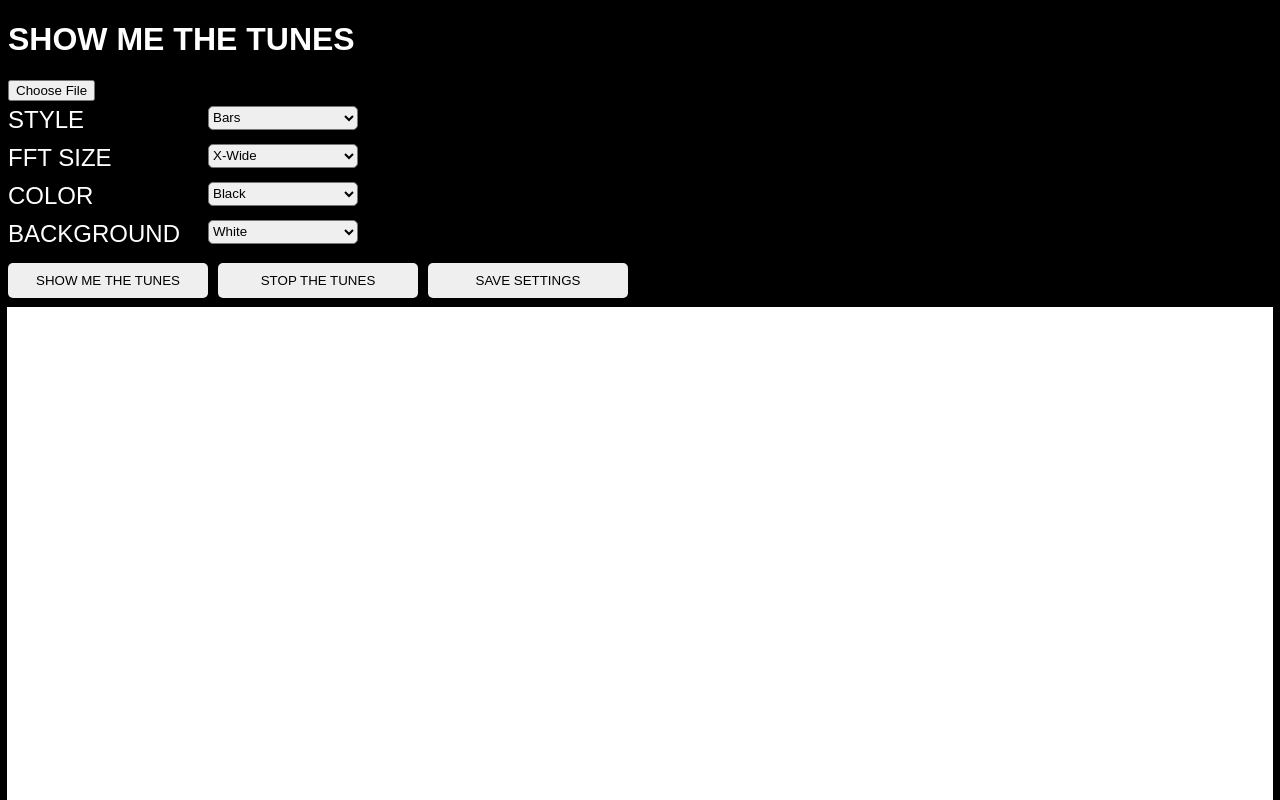
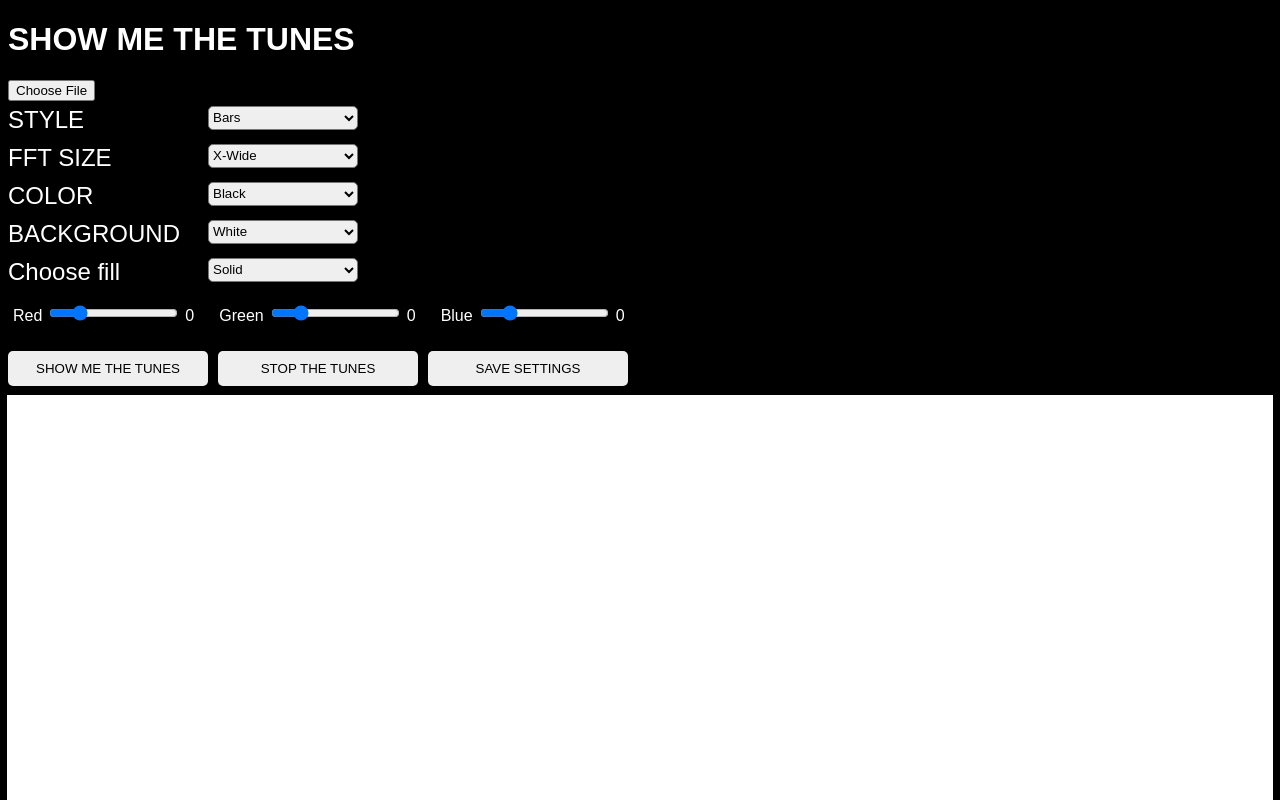
Before and after one commit to JesseKovash/MVP-AudioVisualizer, a React (Create React App) app in the folder audio-visualizer/: page / in a window 1280 px wide. Shown: the top 800 px of the page. Built offline with nearby package versions, Linux system fonts and the light colour scheme.

Commit message:
rgb slider bars built and storing values correctly

```diff
--- a/audio-visualizer/public/styles.css
+++ b/audio-visualizer/public/styles.css
@@ -7,14 +7,14 @@ h1 {
   color: white;
 }
 
-.buttons-container, .width, .color, .file-container, .shape {
+.buttons-container, .width, .color, .file-container, .shape, .fill {
   color: white;
   font-size: 1.5rem;
   position: relative;
   padding: 5px 0;
 }
 
-.type-select-list, .fft-select-list, .color-select-list, .file-options, .background-select-list, .shape-select-list {
+.type-select-list, .fft-select-list, .color-select-list, .file-options, .background-select-list, .shape-select-list, .fill-select-list {
   position: absolute;
   color: black;
   left: 200px;
@@ -37,6 +37,25 @@ h1 {
   color: white;
   cursor: pointer;
 }
+
+.color-slider-label {
+  color: white;
+  padding: 0 5px 0 25px;
+}
+
+.color-slider-label-red {
+  padding-left: 5px;
+}
+
+.color-values {
+  color: white;
+  display: inline-block;
+  padding-left: 5px;
+}
+
+/* .color-slider-bar {
+
+} */
 
 .modal-button {
   border: 1px solid black;
--- a/audio-visualizer/src/components/App.jsx
+++ b/audio-visualizer/src/components/App.jsx
@@ -11,6 +11,10 @@ function App() {
   const [fftChoice, setfftChoice] = useState(64);
   const [colorChoice, setColorChoice] = useState('black');
   const [backgroundChoice, setBackgroundChoice] = useState('white');
+  const [fillChoice, setfillChoice] = useState('solid');
+  const [red, setRed] = useState(0);
+  const [green, setGreen] = useState(0);
+  const [blue, setBlue] = useState(0)
   // const [shapeChoice, setShapeChoice] = useState('rectangle')
   let fileOptions;
 
@@ -34,8 +38,26 @@ function App() {
   const changeColor = function (e) {
     setColorChoice(e.target.value);
   }
-  const changeBackground = function(e) {
+
+  const changeBackground = function (e) {
     setBackgroundChoice(e.target.value);
+  }
+
+  const changeFill = function (e) {
+    setfillChoice(e.target.value);
+  }
+
+  const changeRGB = function (e) {
+    if (e.target.name === 'red') {
+      setRed(e.target.value)
+    }
+    if (e.target.name === 'green') {
+      setGreen(e.target.value)
+    }
+    if (e.target.name === 'blue') {
+      setBlue(e.target.value)
+    }
+    console.log(red, green, blue)
   }
   // const changeShape = function(e) {
   //   setShapeChoice(e.target.value);
@@ -49,9 +71,9 @@ function App() {
       fileContainer.push(<option value={index} key={index}>{oneFile[0]}</option>);
     })
     fileOptions =
-    <div className="file-container">
-      MY FILES
-      <select className="file-options">{fileContainer}</select>
+      <div className="file-container">
+        MY FILES
+        <select className="file-options">{fileContainer}</select>
 
       </div>
   }
@@ -70,7 +92,7 @@ function App() {
 
         </div>
         <div className="options-container">
-            {fileOptions}
+          {fileOptions}
           <div className="buttons-container">
             STYLE
             <select
@@ -141,7 +163,55 @@ function App() {
               <option value="round">Round</option>
             </select>
           </div> */}
-          {/* <div className="width">Choose fill</div> */}
+          <div className="fill">
+            Choose fill
+            <select
+              name="fillSelect"
+              className="fill-select-list"
+              onChange={(e) => { changeFill(e) }}
+            >
+              <option value="solid">Solid</option>
+              <option value="hollow">Hollow</option>
+            </select>
+          </div>
+          <div>
+            <label className="color-slider-label color-slider-label-red">Red</label>
+            <input
+              className="color-slider-bar"
+              name="red"
+              id="typeinp"
+              type="range"
+              min="0"
+              max="250"
+              step="1"
+              onChange={(e)=>{changeRGB(e)}}
+            ></input>
+            <p className="color-values">{red}</p>
+            <label className="color-slider-label">Green</label>
+            <input
+              className="color-slider-bar"
+              name="green"
+              id="typeinp"
+              type="range"
+              min="0"
+              max="250"
+              step="1"
+              onChange={(e)=>{changeRGB(e)}}
+            ></input>
+            <p className="color-values">{green}</p>
+            <label className="color-slider-label">Blue</label>
+            <input
+              className="color-slider-bar"
+              name="blue"
+              id="typeinp"
+              type="range"
+              min="0"
+              max="250"
+              step="1"
+              onChange={(e)=>{changeRGB(e)}}
+            ></input>
+            <p className="color-values">{blue}</p>
+          </div>
         </div>
       </div>
       <Canvas
@@ -150,7 +220,8 @@ function App() {
         fftChoice={fftChoice}
         colorChoice={colorChoice}
         backgroundChoice={backgroundChoice}
-        // shapeChoice={shapeChoice}
+        fillChoice={fillChoice}
+      // shapeChoice={shapeChoice}
       />
     </div>
   );
--- a/audio-visualizer/src/components/canvas.jsx
+++ b/audio-visualizer/src/components/canvas.jsx
@@ -58,7 +58,8 @@ function Canvas(props) {
     analyser.fftSize = props.fftChoice;
     const bufferLength = analyser.frequencyBinCount;
     let dataArray = new Uint8Array(bufferLength);
-    const barWidth = (canvasElement.width/2 / bufferLength);
+    const barWidth = ((canvasElement.width/2) / bufferLength);
+    console.log(canvasElement.width / 2, bufferLength, barWidth)
     let barHeight;
     let x;
 
@@ -72,17 +73,18 @@ function Canvas(props) {
         const red = 250 * (i / bufferLength);
         const green = 0;
         const blue = barHeight + (2 * (i / bufferLength));
-        //bars
-        if (props.visualType === 'bars') {
+        //solid bars
+        if (props.visualType === 'bars' && props.fillChoice === 'solid') {
           // ctx.fillStyle = "rgb(" + red + "," + green + "," + blue + ")";
           ctx.fillStyle = props.colorChoice;
           ctx.fillRect(canvasElement.width/2 - x, canvasElement.height - barHeight, barWidth, barHeight);
         }
-
         //hollowbars
-        // ctx.rect(x, canvasElement.height - barHeight, barWidth, barHeight);
-        // ctx.strokeStyle = "black";
-        // ctx.stroke();
+        if (props.visualType === 'bars' && props.fillChoice === 'hollow'){
+          ctx.rect(canvasElement.width/2 - x, canvasElement.height - barHeight, barWidth, barHeight);
+          ctx.strokeStyle = props.colorChoice;;
+          ctx.stroke();
+        }
 
         // circles
         if (props.visualType === 'circles') {
@@ -90,8 +92,10 @@ function Canvas(props) {
           ctx.arc(canvasElement.width/2 - x, canvasElement.height - barHeight, barWidth * 0.5, 0, 2 * Math.PI);
           ctx.strokeStyle = props.colorChoice;
           ctx.stroke();
-          ctx.fillStyle = props.colorChoice;
-          ctx.fill();
+          if (props.fillChoice === 'solid') {
+            ctx.fillStyle = props.colorChoice;
+            ctx.fill();
+          }
         }
 
 
@@ -107,8 +111,9 @@ function Canvas(props) {
         //   ctx.stroke();
         //   ctx.strokeStyle = "black";
         //   ctx.stroke();
-        x += barWidth + 0.1;
+        x += barWidth;
       }
+
       //right half
       for (let i = 0; i < bufferLength; i++) {
         barHeight = dataArray[i] * 1.5;
@@ -116,16 +121,17 @@ function Canvas(props) {
         const green = 0;
         const blue = barHeight + (2 * (i / bufferLength));
         //bars
-        if (props.visualType === 'bars') {
+        if (props.visualType === 'bars' && props.fillChoice === 'solid') {
           // ctx.fillStyle = "rgb(" + red + "," + green + "," + blue + ")";
           ctx.fillStyle = props.colorChoice;
           ctx.fillRect(x, canvasElement.height - barHeight, barWidth, barHeight);
         }
-
         //hollowbars
-        // ctx.rect(x, canvasElement.height - barHeight, barWidth, barHeight);
-        // ctx.strokeStyle = "black";
-        // ctx.stroke();
+        if (props.visualType === 'bars' && props.fillChoice === 'hollow'){
+          ctx.rect(x, canvasElement.height - barHeight, barWidth, barHeight);
+          ctx.strokeStyle = props.colorChoice;;
+          ctx.stroke();
+        }
 
         // circles
         if (props.visualType === 'circles') {
@@ -133,8 +139,10 @@ function Canvas(props) {
           ctx.arc(x, canvasElement.height - barHeight, barWidth * 0.5, 0, 2 * Math.PI);
           ctx.strokeStyle = props.colorChoice;
           ctx.stroke();
-          ctx.fillStyle = props.colorChoice;
-          ctx.fill();
+          if (props.fillChoice === 'solid') {
+            ctx.fillStyle = props.colorChoice;
+            ctx.fill();
+          }
         }
 
 
@@ -150,7 +158,7 @@ function Canvas(props) {
         //   ctx.stroke();
         //   ctx.strokeStyle = "black";
         //   ctx.stroke();
-        x += barWidth + 0.1;
+        x += barWidth;
       }
 
       myReq = requestAnimationFrame(animate);
```
